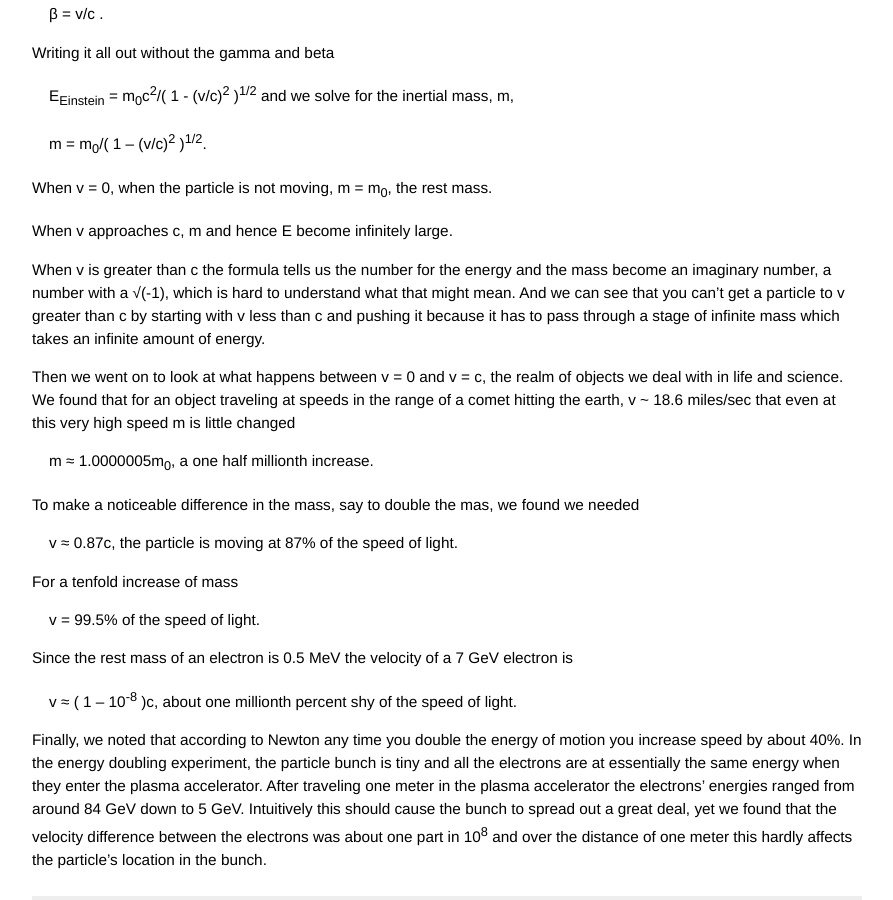
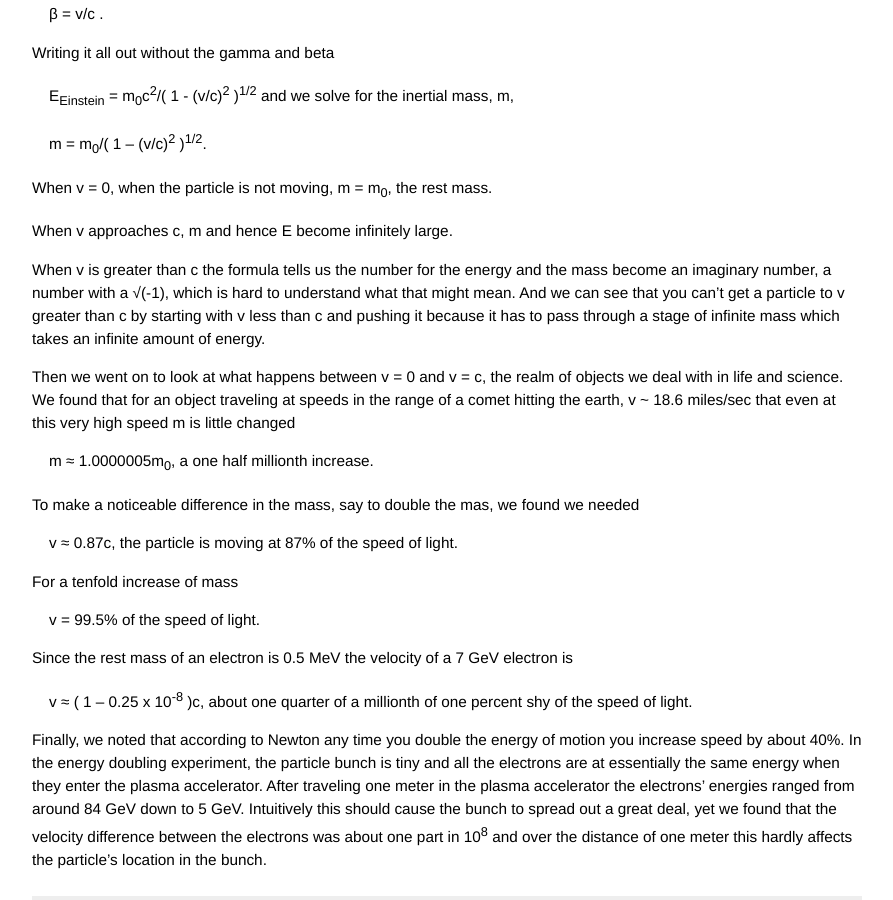
Before and after one commit to grbfacet/facet, a Jekyll site: the page built from relativity-tutorial.md, in a window 1280 px wide and 900 px high, scrolled down 13771 px. Shown: the whole window, without its empty margins (193-1086 px from the left). Built offline with Jekyll 4.4.1, drawn with Linux system fonts in a browser that asks for light colours.

Commit message:
Update relativity-tutorial.md

```diff
--- a/relativity-tutorial.md
+++ b/relativity-tutorial.md
@@ -417,6 +417,6 @@ For a tenfold increase of mass
 
 Since the rest mass of an electron is 0.5 MeV the velocity of a 7 GeV electron is
 
-<span class="eq">v ≈ ( 1 – 10<sup>-8</sup> )c, about one millionth percent shy of the speed of light.</span>
+<span class="eq">v ≈ ( 1 – 0.25 x 10<sup>-8</sup> )c, about one quarter of a millionth of one percent shy of the speed of light.</span>
 
 Finally, we noted that according to Newton any time you double the energy of motion you increase speed by about 40%. In the energy doubling experiment, the particle bunch is tiny and all the electrons are at essentially the same energy when they enter the plasma accelerator. After traveling one meter in the plasma accelerator the electrons’ energies ranged from around 84 GeV down to 5 GeV. Intuitively this should cause the bunch to spread out a great deal, yet we found that the velocity difference between the electrons was about one part in 10<sup>8</sup> and over the distance of one meter this hardly affects the particle’s location in the bunch.
```
